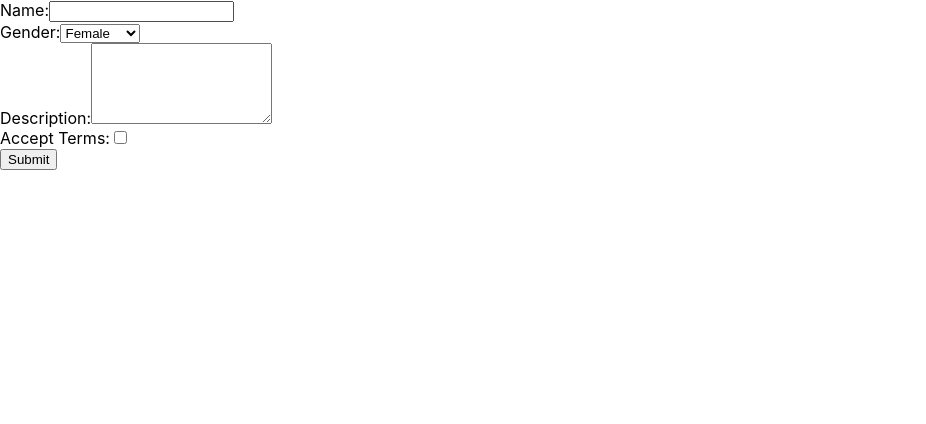
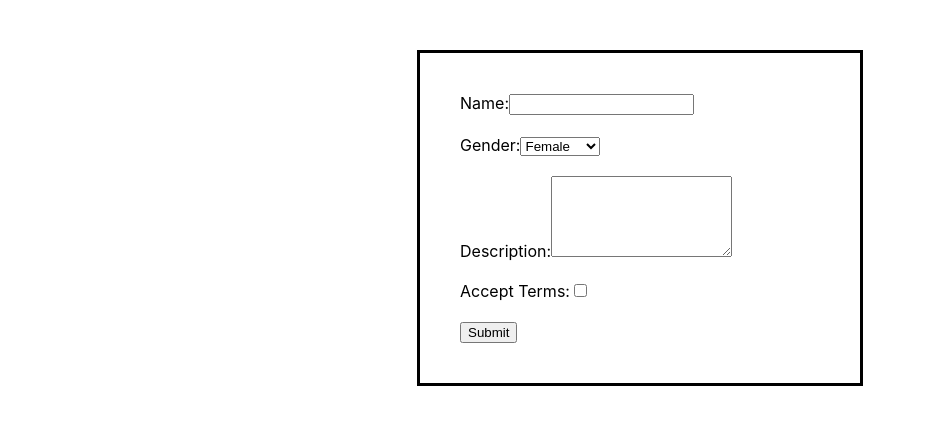
Before and after one commit to jj-one/react-basic-app, a React (Create React App) app: page / in a window 1280 px wide. Shown: the top 424 px of the page, without its empty margins (0-926 px from the left). Built offline with nearby package versions, Linux system fonts and the light colour scheme.

Commit message:
Completed React Basic App along with Basir

```diff
--- a/src/index.css
+++ b/src/index.css
@@ -11,3 +11,14 @@ code {
   font-family: source-code-pro, Menlo, Monaco, Consolas, 'Courier New',
     monospace;
 }
+
+form {
+  width: 400px;
+  margin: 50px auto;
+  border: 3px #000000 solid;
+  padding: 20px;
+}
+
+form > div {
+  margin: 20px;
+}
```
